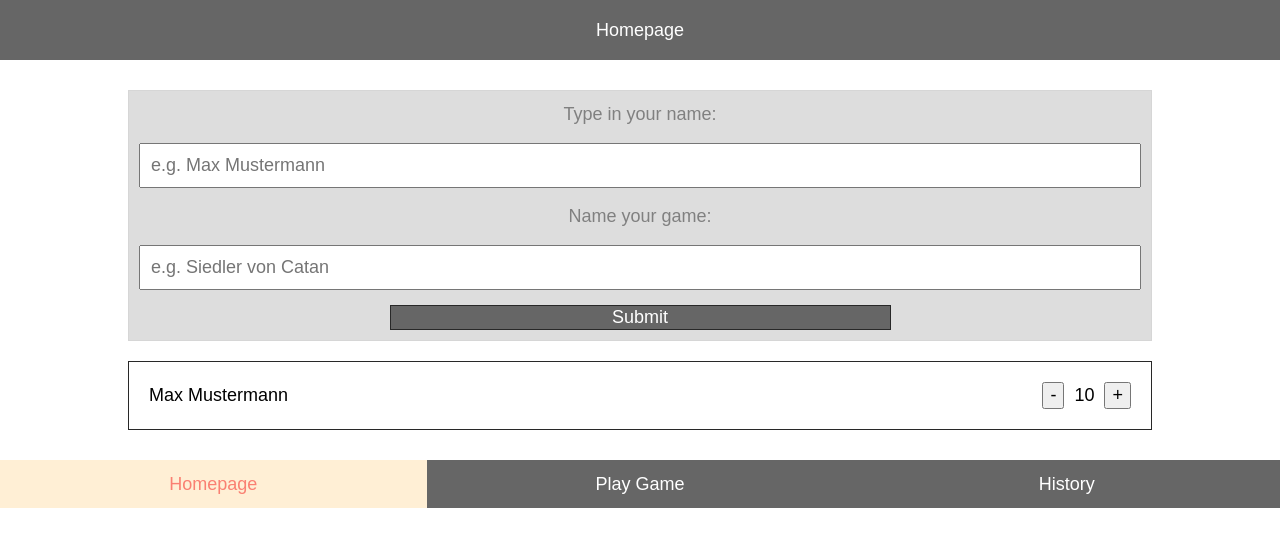
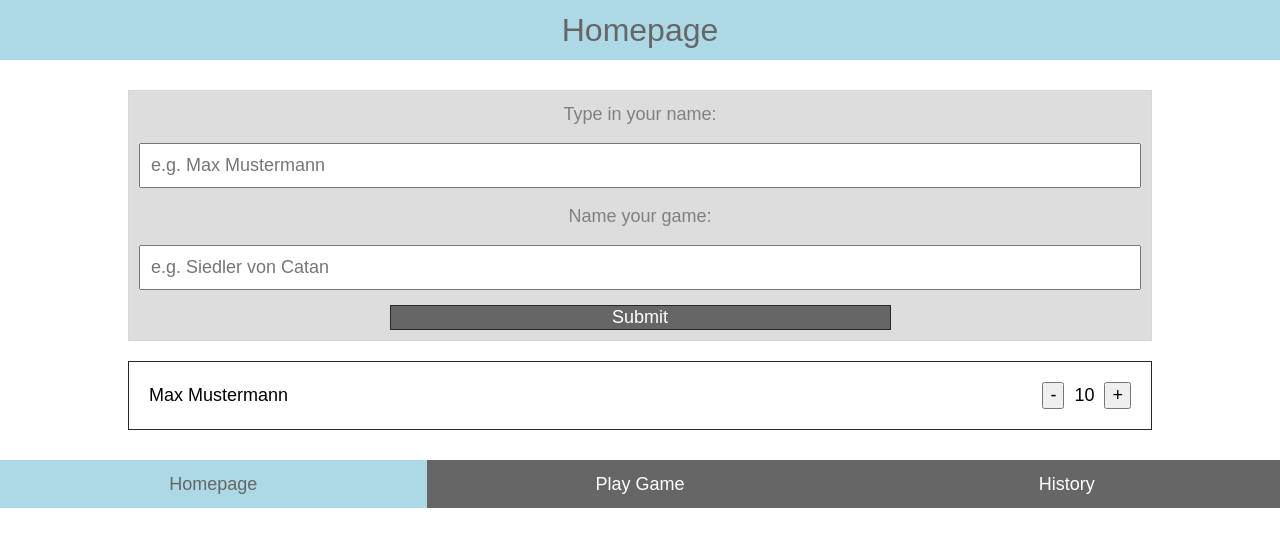
Before and after one commit to CasparVelsen/scorekeeper, a React (Create React App) app: page / in a window 1280 px wide. Shown: the top 546 px of the page. Built offline with nearby package versions, Linux system fonts and the light colour scheme.

Commit message:
Add styling header navigation

```diff
--- a/src/components/Header.js
+++ b/src/components/Header.js
@@ -7,8 +7,9 @@ export default function Header({ children }) {
 const StyledHeader = styled.header`
   height: 60px;
   width: 100%;
-  background-color: #666;
-  color: white;
+  font-size: 2rem;
+  background-color: lightblue;
+  color: #666;
   display: flex;
   justify-content: center;
   align-items: center;
--- a/src/components/Nav.js
+++ b/src/components/Nav.js
@@ -20,8 +20,8 @@ const LinkStyled = styled(NavLink)`
   width: 100%;
 
   &.active {
-    background: papayawhip;
-    color: salmon;
+    background: lightblue;
+    color: #666;
   }
 `;
 
```
